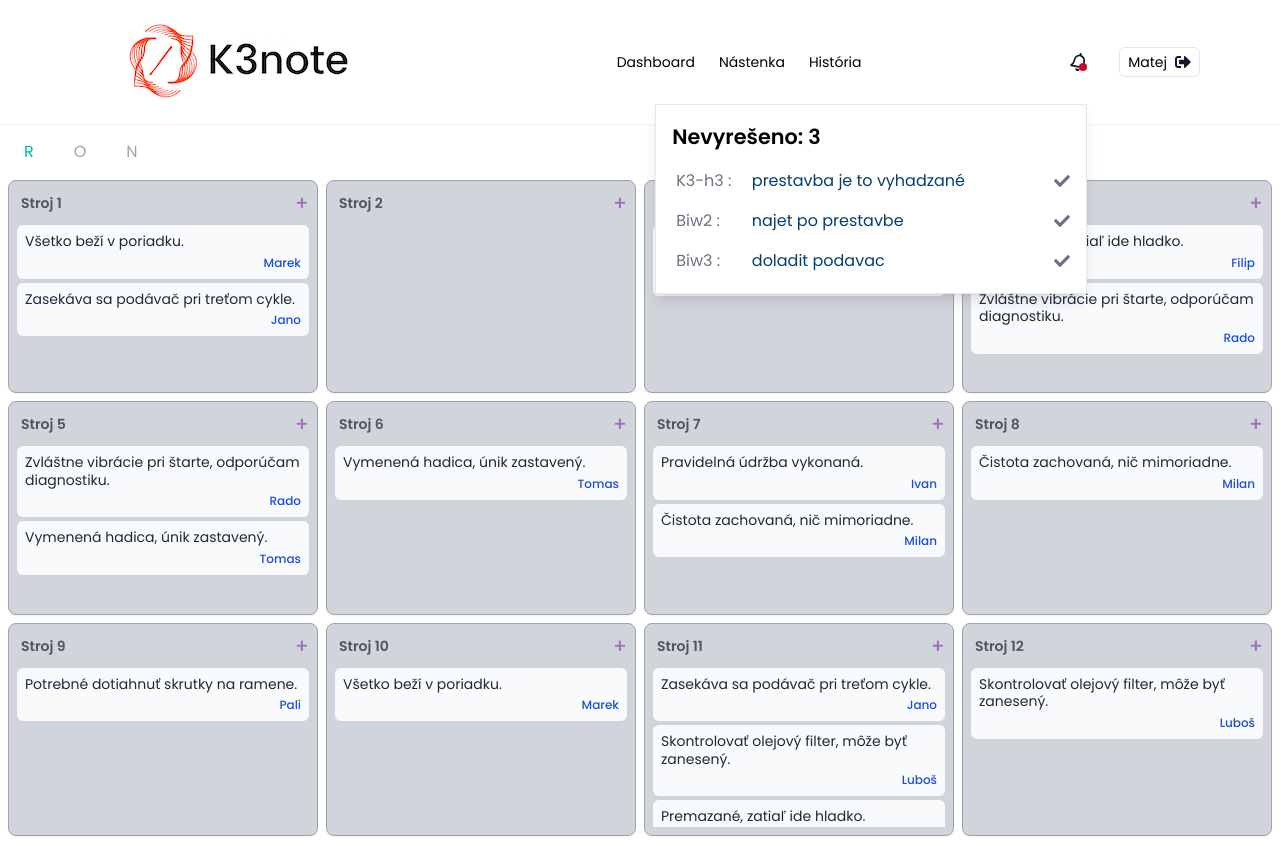
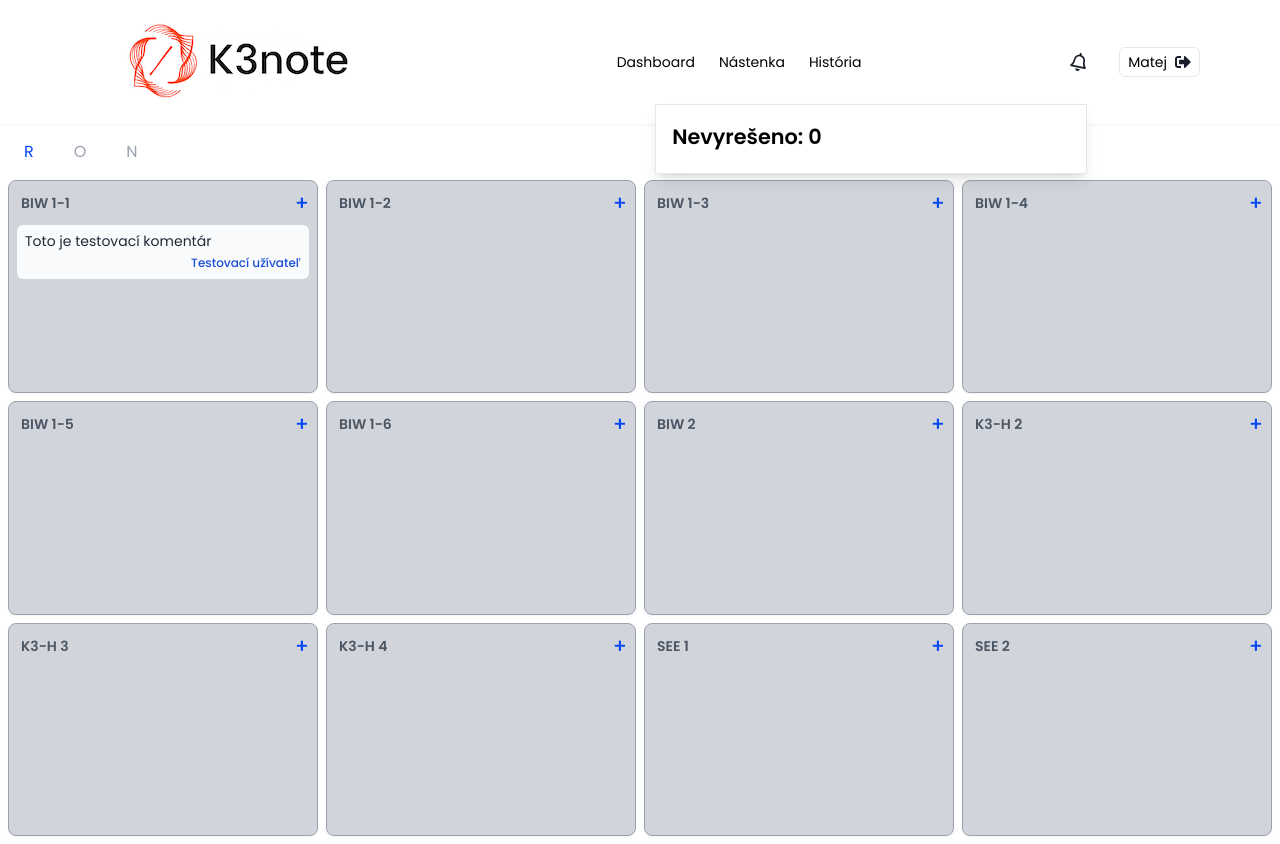
Before and after one commit to Cerw3xo/k3note, a Next.js app: page /dashboard in a window 1280 px wide. Both pictures are taken after a click on the icon 1079 px from the left and 62 px from the top of the page. Built offline with nearby package versions, Linux system fonts and the light colour scheme.

Commit message:
Unified modal and form for adding and editing comments

```diff
--- a/src/app/components/AppHeader.tsx
+++ b/src/app/components/AppHeader.tsx
@@ -4,59 +4,21 @@ import Image from "next/image";
 import Link from "next/link";
 import { useState, useRef, useEffect } from "react";
 import { FaRegBell, FaCheck, FaSignOutAlt } from "react-icons/fa";
+import { useCommentContext } from "../context/CommentContext";
+import { useUserContext } from "../context/UserContext";
 
 export default function AppHeader() {
-  const [notificationState, setNotificationState] =
-    useState<NotificationState>({
-      problems: [
-        {
-          id: "1",
-          machineId: "k3h3",
-          machineName: "K3-h3",
-          description: "Stacanie oprava toho a toho",
-          shortDescription: "prestavba je to vyhadzané",
-          createAt: "13.3",
-          createdBy: "TEster1",
-          solved: false,
-        },
-        {
-          id: "2",
-          machineId: "biw-2",
-          machineName: "Biw2",
-          description: " Stacanie oprava toho a toho",
-          shortDescription: "najet po prestavbe",
-          createAt: " 19.9.",
-          createdBy: "TEster",
-          solved: false,
-        },
-        {
-          id: "3",
-          machineId: "biw-3",
-          machineName: "Biw3",
-          description: " Stacanie oprava toho a toho",
-          shortDescription: "doladit podavac",
-          createAt: " 19.9.",
-          createdBy: "TEster",
-          solved: false,
-        },
-      ],
-      isDropdownOpen: false,
-    });
+  const { comments, markCommentAsSolved } = useCommentContext();
+  const problemComments = comments.filter(
+    (comment) => comment.shortDescription && !comment.solved
+  );
+
+  const { user, setUser } = useUserContext();
+
+  const [dropdownOpen, setDropdownOpen] = useState(false);
 
   const toggleDropDown = () => {
-    setNotificationState((prev) => ({
-      ...prev,
-      isDropdownOpen: !prev.isDropdownOpen,
-    }));
-  };
-
-  const handleSolveProblem = (problemId: string) => {
-    setNotificationState((prev) => ({
-      ...prev,
-      problems: prev.problems.filter(
-        (problem) => problem.id !== problemId
-      ),
-    }));
+    setDropdownOpen((prev) => !prev);
   };
 
   const dropdownRef = useRef<HTMLDivElement>(null);
@@ -70,10 +32,7 @@ export default function AppHeader() {
         bellRef.current &&
         !bellRef.current.contains(event.target as Node)
       ) {
-        setNotificationState((prev) => ({
-          ...prev,
-          isDropdownOpen: false,
-        }));
+        setDropdownOpen(false);
       }
     };
 
@@ -81,22 +40,6 @@ export default function AppHeader() {
     return () =>
       document.removeEventListener("mousedown", handleClickOutside);
   }, []);
-
-  interface Problem {
-    id: string;
-    machineId: string;
-    machineName: string;
-    description: string;
-    shortDescription: string;
-    createdBy: string;
-    createAt: string;
-    solved: boolean;
-  }
-
-  interface NotificationState {
-    problems: Problem[];
-    isDropdownOpen: boolean;
-  }
 
   return (
     <header className="flex items-center justify-between bg-white shadow-sm relative px-20 py-3 ">
@@ -107,7 +50,6 @@ export default function AppHeader() {
         height={100}
         alt="logo"
       />
-
       <div>
         <nav>
           <ul className="flex gap-x-6 text-sm  cursor-pointer">
@@ -133,7 +75,7 @@ export default function AppHeader() {
              duration-200 "
               onClick={toggleDropDown}
             />
-            {notificationState.problems.length > 0 && (
+            {problemComments.length > 0 && (
               <span
                 onClick={toggleDropDown}
                 className="bg-k3-red
@@ -151,17 +93,17 @@ export default function AppHeader() {
             )}
           </div>
 
-          {notificationState.isDropdownOpen && (
+          {dropdownOpen && (
             <div
               ref={dropdownRef}
               className="absolute right-0 min-w-[27rem] h-max top-full p-[1rem] mt-[1.7rem] shadow-lg border border-gray-200 bg-white  "
             >
               <div className=" flex flex-col items-start justify-center space-y-2 ">
                 <h3 className="text-[1.3rem] font-semibold mb-[.3rem]">
-                  Nevyrešeno: {notificationState.problems.length}
+                  Nevyrešeno: {problemComments.length}
                 </h3>
 
-                {notificationState.problems.map((problem) => (
+                {problemComments.map((problem) => (
                   <div key={problem.id} className="py-1 w-full">
                     <div className="flex items-center  w-[100%]">
                       <p className="text-font-sec px-1 flex-1 ">
@@ -174,7 +116,7 @@ export default function AppHeader() {
                         </p>
                         <FaCheck
                           onClick={() =>
-                            handleSolveProblem(problem.id)
+                            markCommentAsSolved(problem.id)
                           }
                           className="text-font-sec hover:text-k3-green transition-all"
                         />
@@ -187,7 +129,8 @@ export default function AppHeader() {
           )}
         </div>
         <button className="flex items-center gap-2 px-2 py-1 rounded-md border border-FONT-SEC">
-          <p className="flex text-sm font-sm ">Matej</p>
+          <p className="flex text-sm font-sm ">{user}</p>
+
           <FaSignOutAlt className=" relative text-font-prim w-4 h-4 cursor-pointer" />
         </button>
       </div>
--- a/src/app/components/CommentForm.tsx
+++ b/src/app/components/CommentForm.tsx
@@ -1,23 +1,137 @@
 "use client";
 
 import React from "react";
-import { useState } from "react";
+import { useState, useEffect } from "react";
+import {
+  CommentProvider,
+  useCommentContext,
+} from "../context/CommentContext";
+import { useUserContext } from "../context/UserContext";
+import type { Comment } from "../context/CommentContext";
 
 type CommentProps = {
   machineName: string;
-  onSubmit: (data: {
-    name: string;
-    description: string;
-    shortDescription?: string;
-    solved: boolean;
-  }) => void;
+  machineId: string;
+  shiftId: string;
+  editingComment: Comment | null;
   onClose: () => void;
 };
 
 export default function CommentForm({
   machineName,
-  onSubmit,
+  machineId,
+  shiftId,
   onClose,
-}: CommentProps) {
-    const [commentState, setCommentState] =
+  editingComment,
+}: CommentProps & { editingComment: Comment | null }) {
+  const [commentState, setCommentState] = useState({
+    name: "",
+    description: "",
+    shortDescription: "",
+    solved: true,
+  });
+
+  useEffect(() => {
+    if (editingComment) {
+      setCommentState({
+        name: editingComment.createBy,
+        description: editingComment.description,
+        shortDescription: editingComment.shortDescription || "",
+        solved: editingComment.solved,
+      });
+    } else {
+      setCommentState({
+        name: "",
+        description: "",
+        shortDescription: "",
+        solved: true,
+      });
+    }
+  }, [editingComment]);
+
+  const [error, setError] = useState("");
+  const { addComment, editComment } = useCommentContext();
+
+  const { user } = useUserContext();
+
+  const resetForm = () => {
+    setCommentState({
+      name: "",
+      description: "",
+      shortDescription: "",
+      solved: true,
+    });
+    setError("");
+  };
+
+  const handleSubmit = (e: React.FormEvent) => {
+    e.preventDefault();
+    if (!commentState.description) {
+      setError("Vyplň všetky povinné polia");
+      return;
+    }
+    if (editingComment) {
+      editComment(editingComment.id, commentState.description);
+    } else {
+      addComment({
+        id: Date.now().toString(),
+        machineId,
+        machineName,
+        shiftId,
+        createBy: user,
+        createAt: new Date().toISOString(),
+        description: commentState.description,
+        solved: commentState.solved,
+        shortDescription: commentState.shortDescription,
+      });
+    }
+
+    setError("");
+    resetForm();
+    onClose();
+  };
+
+  return (
+    <form onSubmit={handleSubmit}>
+      <textarea
+        placeholder="popis"
+        value={commentState.description}
+        onChange={(e) => {
+          setCommentState({
+            ...commentState,
+            description: e.target.value,
+          });
+          setError("");
+        }}
+      ></textarea>
+      {error && <div className="text-k3-red text-sm">{error}</div>}
+      <label>
+        <input
+          type="checkbox"
+          checked={!commentState.solved}
+          onChange={(e) =>
+            setCommentState({
+              ...commentState,
+              solved: !e.target.checked,
+            })
+          }
+        />
+      </label>
+
+      {!commentState.solved && (
+        <input
+          type="text"
+          placeholder="Stručný popis problému"
+          value={commentState.shortDescription}
+          onChange={(e) =>
+            setCommentState({
+              ...commentState,
+              shortDescription: e.target.value,
+            })
+          }
+        />
+      )}
+      <button type="submit">odoslat</button>
+    </form>
+  );
 }
--- /dev/null
+++ b/src/app/context/CommentContext.tsx
@@ -0,0 +1,97 @@
+"use client";
+
+import React, {
+  createContext,
+  useContext,
+  useState,
+  ReactNode,
+} from "react";
+
+export type Comment = {
+  id: string;
+  machineId: string;
+  machineName: string;
+  shiftId: string;
+  createBy: string;
+  createAt: string;
+  description: string;
+  solved: boolean;
+  shortDescription?: string;
+};
+
+type CommentContextType = {
+  comments: Comment[];
+  addComment: (comment: Comment) => void;
+  deleteComment: (id: string) => void;
+  markCommentAsSolved: (id: string) => void;
+  editComment: (id: string, description: string) => void;
+};
+
+const CommentContext = createContext<CommentContextType | undefined>(
+  undefined
+);
+
+export const CommentProvider = ({
+  children,
+}: {
+  children: ReactNode;
+}) => {
+  const [comments, setComments] = useState<Comment[]>([
+    {
+      id: "test1",
+      machineId: "61024",
+      machineName: "BIW 1-1",
+      shiftId: "morning",
+      createBy: "Testovací užívateľ",
+      createAt: "2024-06-01",
+      description: "Toto je testovací komentár",
+      solved: false,
+    },
+  ]);
+
+  const addComment = (comment: Comment) => {
+    setComments((prev) => [...prev, comment]);
+  };
+
+  const deleteComment = (id: string) => {
+    setComments(comments.filter((prev) => prev.id !== id));
+  };
+
+  const editComment = (id: string, description: string) => {
+    setComments((prev) =>
+      prev.map((comment) =>
+        comment.id === id ? { ...comment, description } : comment
+      )
+    );
+  };
+
+  const markCommentAsSolved = (id: string) => {
+    setComments((prev) =>
+      prev.map((comment) =>
+        comment.id === id ? { ...comment, solved: true } : comment
+      )
+    );
+  };
+
+  return (
+    <CommentContext.Provider
+      value={{
+        comments,
+        addComment,
+        markCommentAsSolved,
+        deleteComment,
+        editComment,
+      }}
+    >
+      {children}
+    </CommentContext.Provider>
+  );
+};
+
+export const useCommentContext = () => {
+  const context = useContext(CommentContext);
+  if (!context) {
+    throw new Error("CommentContext missing");
+  }
+  return context;
+};
--- /dev/null
+++ b/src/app/context/UserContext.tsx
@@ -0,0 +1,37 @@
+"use client";
+
+import react, {
+  createContext,
+  useContext,
+  useState,
+  ReactNode,
+} from "react";
+
+type UserContextType = {
+  user: string;
+  setUser: (user: string) => void;
+};
+
+const UserContext = createContext<UserContextType | undefined>(
+  undefined
+);
+
+export const UserProvider = ({
+  children,
+}: {
+  children: ReactNode;
+}) => {
+  const [user, setUser] = useState("Matej");
+
+  return (
+    <UserContext.Provider value={{ user, setUser }}>
+      {children}
+    </UserContext.Provider>
+  );
+};
+
+export const useUserContext = () => {
+  const context = useContext(UserContext);
+  if (!context) throw new Error("UserContext missing");
+  return context;
+};
--- a/src/app/dashboard/page.tsx
+++ b/src/app/dashboard/page.tsx
@@ -1,82 +1,59 @@
 "use client";
 
 import { useEffect, useState } from "react";
+import { FaTrashAlt, FaPen } from "react-icons/fa";
 import Modal from "../components/Modal";
+import CommentForm from "../components/CommentForm";
+import { useCommentContext } from "../context/CommentContext";
+import { useUserContext } from "../context/UserContext";
+import type { Comment } from "../context/CommentContext";
 
-interface Comment {
+type Machines = {
   id: string;
   name: string;
-  text: string;
-}
+};
 
-interface Machine {
+type Shift = {
   id: string;
   name: string;
-  note: string;
-  comments: Comment[];
-}
-
-interface Shift {
-  id: string;
-  name: string;
-  machines: Machine[];
-}
+  machines: Machines[];
+};
 
 export default function DashboardPage() {
+  const { comments, deleteComment, editComment } =
+    useCommentContext();
+  const { user, setUser } = useUserContext();
   const [selectedShiftId, setSelectedShiftId] = useState("morning");
-  const [shifts, setShifts] = useState<Shift[]>([]);
 
-  const [open, setOpen] = useState(false);
-  const handleOpen = () => setOpen(true);
-  const handleClose = () => setOpen(false);
+  const [editingComment, setEditingComment] =
+    useState<Comment | null>(null);
 
-  const names = [
-    "Marek",
-    "Jano",
-    "Luboš",
-    "Filip",
-    "Rado",
-    "Tomas",
-    "Ivan",
-    "Milan",
-    "Pali",
-  ];
-  const sampleTexts = [
-    "Všetko beží v poriadku.",
-    "Zasekáva sa podávač pri treťom cykle.",
-    "Skontrolovať olejový filter, môže byť zanesený.",
-    "Premazané, zatiaľ ide hladko.",
-    "Zvláštne vibrácie pri štarte, odporúčam diagnostiku.",
-    "Vymenená hadica, únik zastavený.",
-    "Pravidelná údržba vykonaná.",
-    "Čistota zachovaná, nič mimoriadne.",
-    "Potrebné dotiahnuť skrutky na ramene.",
+  const machines: Machines[] = [
+    { id: "61024", name: "BIW 1-1" },
+    { id: "61029", name: "BIW 1-2" },
+    { id: "61030", name: "BIW 1-3" },
+    { id: "61033", name: "BIW 1-4" },
+    { id: "61035", name: "BIW 1-5" },
+    { id: "61036", name: "BIW 1-6" },
+    { id: "61025", name: "BIW 2" },
+    { id: "61027", name: "K3-H 2" },
+    { id: "61028", name: "K3-H 3" },
+    { id: "61034", name: "K3-H 4" },
+    { id: "61031", name: "SEE 1" },
+    { id: "61032", name: "SEE 2" },
   ];
 
-  const getRandomComments = (machineIndex: number) => {
-    const numberOfComments = Math.floor(Math.random() * 4); // 0 až 3 komentáre
-    return Array.from({ length: numberOfComments }, (_, i) => ({
-      id: `c${machineIndex + 1}-${i + 1}`,
-      name: names[(machineIndex + i) % names.length],
-      text: sampleTexts[(machineIndex + i) % sampleTexts.length],
-    }));
-  };
+  const shifts: Shift[] = [
+    { id: "morning", name: "R", machines },
+    { id: "afternoon", name: "O", machines },
+    { id: "night", name: "N", machines },
+  ];
 
-  useEffect(() => {
-    const shiftsData = ["morning", "afternoon", "night"].map(
-      (shiftId, shiftIdx) => ({
-        id: shiftId,
-        name: ["R", "O", "N"][shiftIdx],
-        machines: Array.from({ length: 12 }, (_, i) => ({
-          id: `m${i + 1}`,
-          name: `Stroj ${i + 1}`,
-          note: "Bez problémov",
-          comments: getRandomComments(i),
-        })),
-      })
-    );
-    setShifts(shiftsData);
-  }, []);
+  const [openModalFor, setOpenModalFor] = useState<string | null>(
+    null
+  );
+
+  const handleClose = () => setOpenModalFor(null);
 
   const selectedShift =
     shifts.find((s) => s.id === selectedShiftId) || null;
@@ -88,8 +65,8 @@ export default function DashboardPage() {
           <button
             className={`px-4 py-2 font-normal rounded-md transition-colors ${
               selectedShiftId === shift.id
-                ? "text-k3-green"
-                : "text-gray-400 hover:text-k3-green"
+                ? "text-k3-blue"
+                : "text-gray-400 hover:text-font-prim"
             }`}
             key={shift.id}
             onClick={() => setSelectedShiftId(shift.id)}
@@ -101,17 +78,25 @@ export default function DashboardPage() {
 
       <section className="flex-1 min-h-0">
         {selectedShift && (
-          <div key={selectedShift.id} className="h-full">
-            <div className="grid auto-rows-fr grid-cols-1 md:grid-cols-2 lg:grid-cols-3 xl:grid-cols-4 gap-2 h-full">
-              {selectedShift.machines.map((machine) => (
+          <div className="grid auto-rows-fr grid-cols-1 md:grid-cols-2 lg:grid-cols-3 xl:grid-cols-4 gap-2 h-full">
+            {selectedShift.machines.map((machine) => {
+              const machineComments = comments.filter(
+                (c) =>
+                  c.machineId === machine.id &&
+                  c.shiftId === selectedShiftId
+              );
+              return (
                 <div
                   key={machine.id}
                   className="flex flex-col bg-gray-300 border border-gray-400 rounded-lg p-2 shadow-sm h-full"
                 >
                   <div className="flex flex-row-reverse justify-between items-center mb-2 ml-1">
                     <span
-                      onClick={handleOpen}
-                      className="text-k3-violet font-medium text-xl cursor-pointer"
+                      onClick={() => {
+                        setEditingComment(null);
+                        setOpenModalFor(machine.id);
+                      }}
+                      className="text-k3-blue font-medium text-xl cursor-pointer"
                     >
                       +
                     </span>
@@ -119,28 +104,63 @@ export default function DashboardPage() {
                       {machine.name}
                     </h3>
                   </div>
-
                   <div className="flex-1 overflow-y-auto space-y-1">
-                    {machine.comments.map((comment) => (
+                    {machineComments.map((comment) => (
                       <div
                         key={comment.id}
-                        className="flex flex-col-reverse gap-1 bg-gray-50 p-2 rounded-md"
+                        className="flex flex-col-reverse relative gap-1 bg-gray-50 p-2 rounded-md"
                       >
                         <p className="text-xs font-medium text-blue-700 text-right">
-                          {comment.name}
+                          {comment.createBy}
                         </p>
                         <p className="text-sm text-gray-800 leading-tight">
-                          {comment.text}
+                          {comment.description}
                         </p>
-                        <Modal open={open} onClose={handleClose}>
-                          <div>test</div>
-                        </Modal>
+                        {comment.createBy === user && (
+                          <div className="flex flex-row gap-1 absolute left-3 bottom-2 text-[.7rem]">
+                            <FaPen
+                              className="text-font-sec cursor-pointer hover:text-k3-blue"
+                              onClick={() => {
+                                setEditingComment(comment);
+                                setOpenModalFor(machine.id);
+                                console.log(comment);
+                              }}
+                            />
+                            <FaTrashAlt
+                              className="text-font-sec cursor-pointer hover:text-k3-red"
+                              onClick={() =>
+                                deleteComment(comment.id)
+                              }
+                            />
+                          </div>
+                        )}
                       </div>
                     ))}
                   </div>
+                  <Modal
+                    open={openModalFor === machine.id}
+                    onClose={handleClose}
+                  >
+                    {openModalFor === machine.id && (
+                      <CommentForm
+                        machineName={machine.name}
+                        machineId={machine.id}
+                        shiftId={selectedShiftId}
+                        onClose={() => {
+                          handleClose();
+                          setEditingComment(null);
+                        }}
+                        editingComment={
+                          openModalFor === machine.id
+                            ? editingComment
+                            : null
+                        }
+                      />
+                    )}
+                  </Modal>
                 </div>
-              ))}
-            </div>
+              );
+            })}
           </div>
         )}
       </section>
--- a/src/app/layout.tsx
+++ b/src/app/layout.tsx
@@ -1,6 +1,8 @@
 import type { Metadata } from "next";
 import { Poppins } from "next/font/google";
 import AppHeader from "./components/AppHeader";
+import { CommentProvider } from "./context/CommentContext";
+import { UserProvider } from "./context/UserContext";
 import "./globals.css";
 
 const poppins = Poppins({
@@ -25,8 +27,12 @@ export default function RootLayout({
       <body
         className={`${poppins.variable} font-sans antialiased bg-white text-black `}
       >
-        <AppHeader />
-        {children}
+        <UserProvider>
+          <CommentProvider>
+            <AppHeader />
+            {children}
+          </CommentProvider>
+        </UserProvider>
       </body>
     </html>
   );
--- a/tailwind.config.mjs
+++ b/tailwind.config.mjs
@@ -12,11 +12,11 @@ export default {
       },
       colors: {
         'k3-red': '#cc071e',
-                'k3-blue': '#063f6f',
-                'k3-green': '#00BC97',
+        'k3-blue': '#0346F2',
+        'k3-green': '#00D455',
         'k3-violet': '#A072B5',
-                'font-prim': '#111827',
-                'font-sec': '#6b7280'
+        'font-prim': '#1A1E2C',
+        'font-sec': '#8E94A7'
       }
     },
   },
```
Lines whose indentation alone changed are shown as unchanged.
